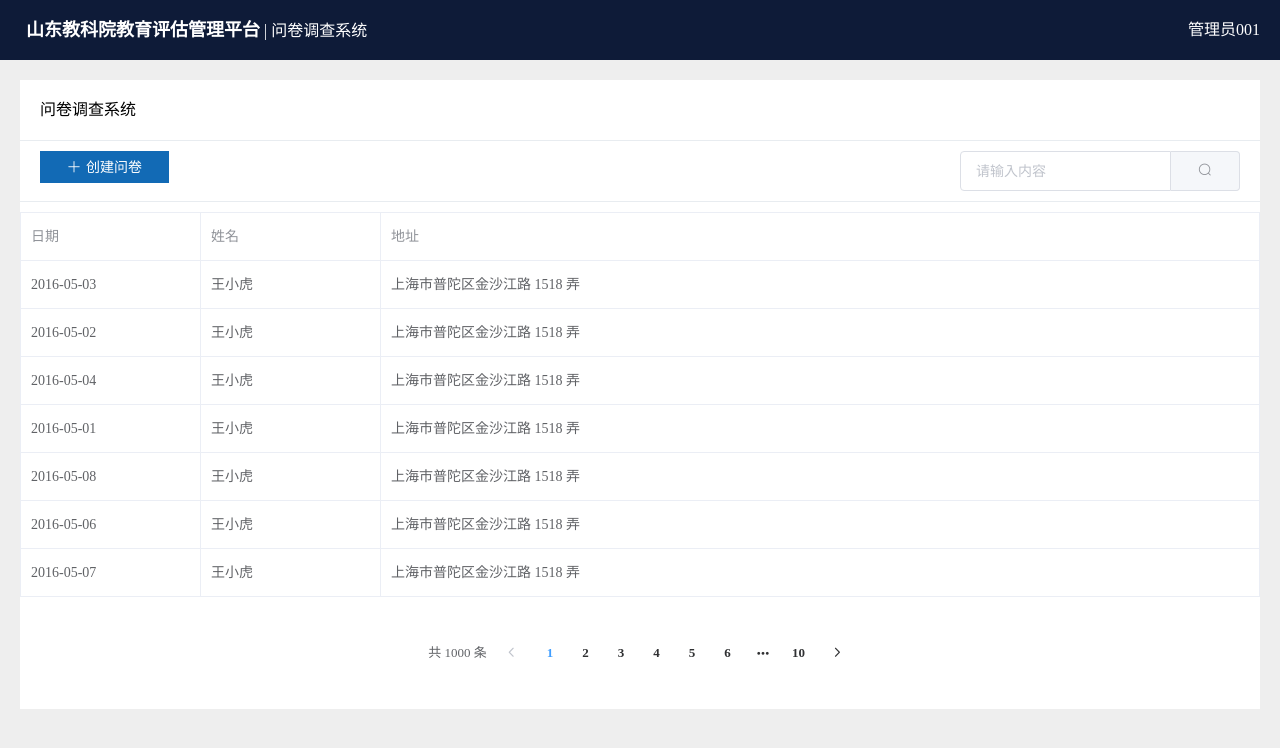
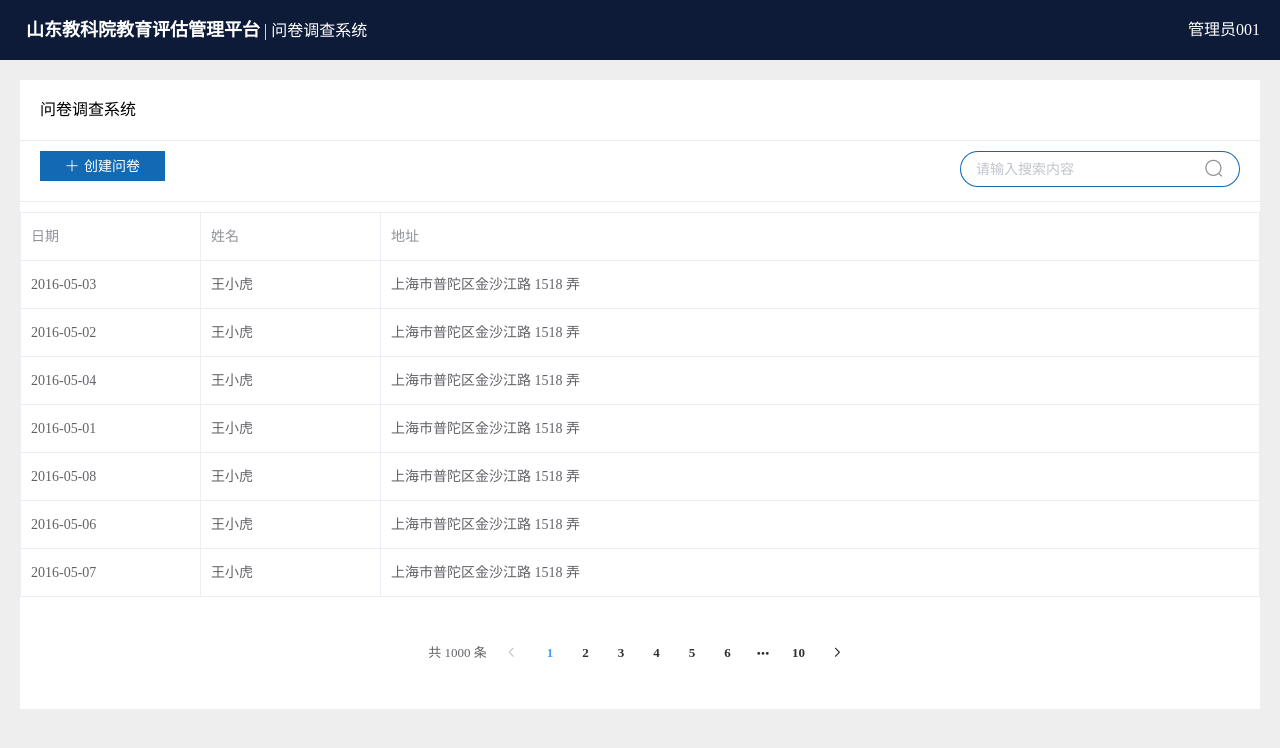
Before and after one commit to dkniutao/lu_psq.demo, a Vue app: page / in a window 1280 px wide. Shown: the top 748 px of the page. Built offline with nearby package versions, Linux system fonts and the light colour scheme; a small style sheet from the web is missing.

Commit message:
处理按钮和搜索框

```diff
--- a/src/components/Index.vue
+++ b/src/components/Index.vue
@@ -7,7 +7,7 @@
           <el-button class="fl" type="primary" icon="el-icon-plus">创建问卷</el-button>
         </el-col>
         <el-col :span="12">
-          <el-input class="fr" style="width: 280px;" placeholder="请输入内容" v-model="input4">
+          <el-input class="fr" style="width: 280px;" placeholder="请输入搜索内容" v-model="input4">
             <el-button slot="append" icon="el-icon-search"></el-button>
           </el-input>
         </el-col>
--- a/src/style/base.css
+++ b/src/style/base.css
@@ -60,5 +60,24 @@ table {
 }
 .el-button {
   border-radius: 0;
-	padding: 8px 26px;
+  padding: 7px 24px;
 }
+
+.el-input__inner{
+  height: 36px;
+  line-height: 36px;
+  border-color: #126ab5 !important;
+  border-right:none;
+  border-radius: 20px;
+}
+.el-input-group__append{
+  border-color: #126ab5 !important;
+  background: #fff;
+  border-radius: 20px;
+  border-top-left-radius: 0;
+  border-bottom-left-radius: 0;
+  padding: 4px 10px 0;
+}
+.el-input-group__append .el-icon-search{
+	font-size:20px;
+}
```
Lines whose indentation alone changed are shown as unchanged.
